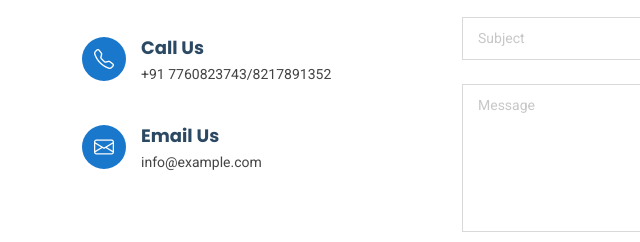
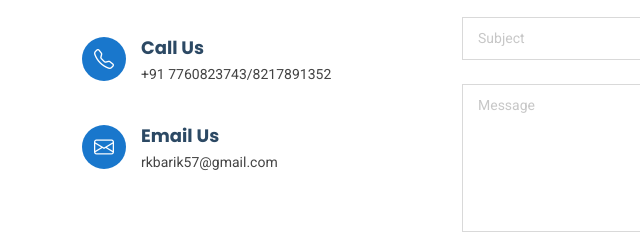
Before and after one commit to dspoint/ramakrishna-ambulance, a plain HTML site: page index.html in a window 1280 px wide. Shown: the part 7290-7532 px from the top of the page, 0-640 px from the left. Drawn offline with Linux system fonts and the light colour scheme.

Commit message:
Update index.html

```diff
--- a/index.html
+++ b/index.html
@@ -939,7 +939,7 @@
               <i class="bi bi-envelope flex-shrink-0"></i>
               <div>
                 <h3>Email Us</h3>
-                <p>info@example.com</p>
+                <p>rkbarik57@gmail.com</p>
               </div>
             </div><!-- End Info Item -->
 
```
